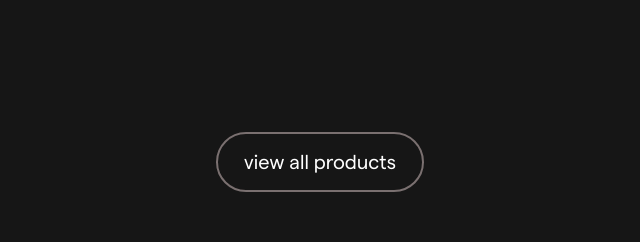
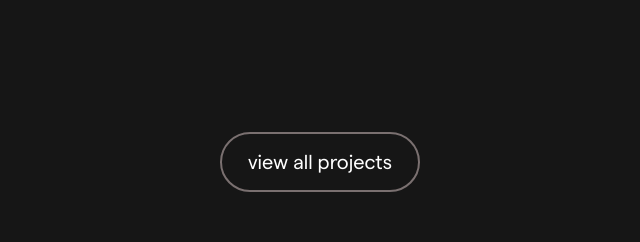
Before and after one commit to Pranav140/MY-PORTFOLIO, a plain HTML site: page index.html in a window 1280 px wide. Shown: the part 1900-2142 px from the top of the page, 320-960 px from the left. Drawn offline with nearby package versions, Linux system fonts and the light colour scheme; a script that the page names is missing.

Commit message:
projects of products

```diff
--- a/index.html
+++ b/index.html
@@ -129,7 +129,7 @@
             </div>
             <a href="https://github.com/Pranav140" target="_blank">
                 <div class="view-projects">
-                    <button data-cursor-text="products">view all products</button>
+                    <button data-cursor-text="projects">view all projects</button>
             </a>
         </div>
     </div>
```
